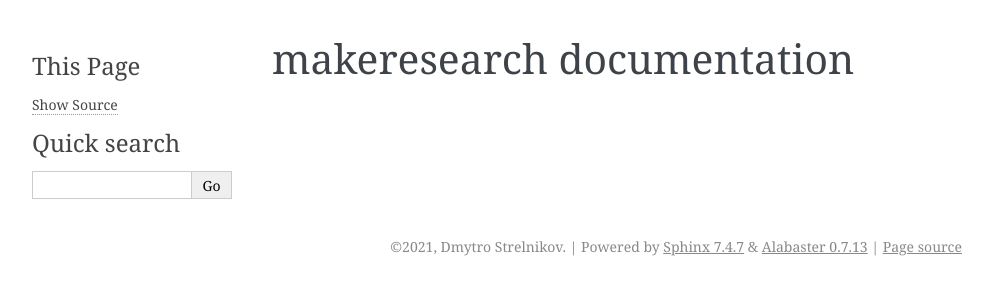
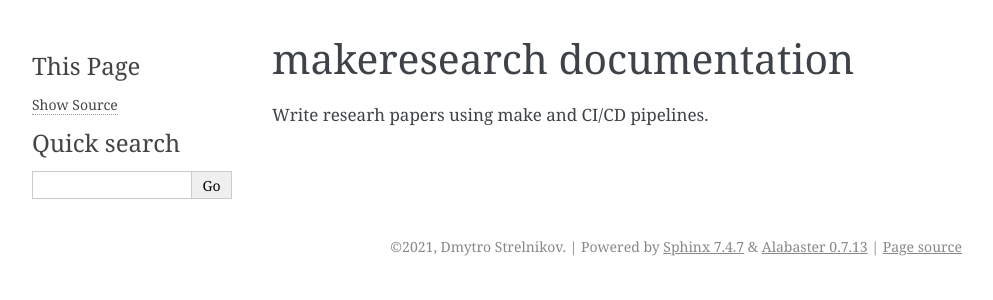
Before and after one commit to dstrelnikov/makeresearch, a Sphinx documentation site: the page built from docs/index.rst, in a window 1280 px wide. Shown: the top 300 px of the page, without its empty margins (148-1141 px from the left). Built offline with Sphinx 7.4.7, drawn with Linux system fonts in a browser that asks for light colours.

Commit message:
docs: update

```diff
--- a/docs/index.rst
+++ b/docs/index.rst
@@ -1,5 +1,7 @@
 makeresearch documentation
 ==========================
+
+Write researh papers using make and CI/CD pipelines.
 
 .. toctree::
    :maxdepth: 2
```
